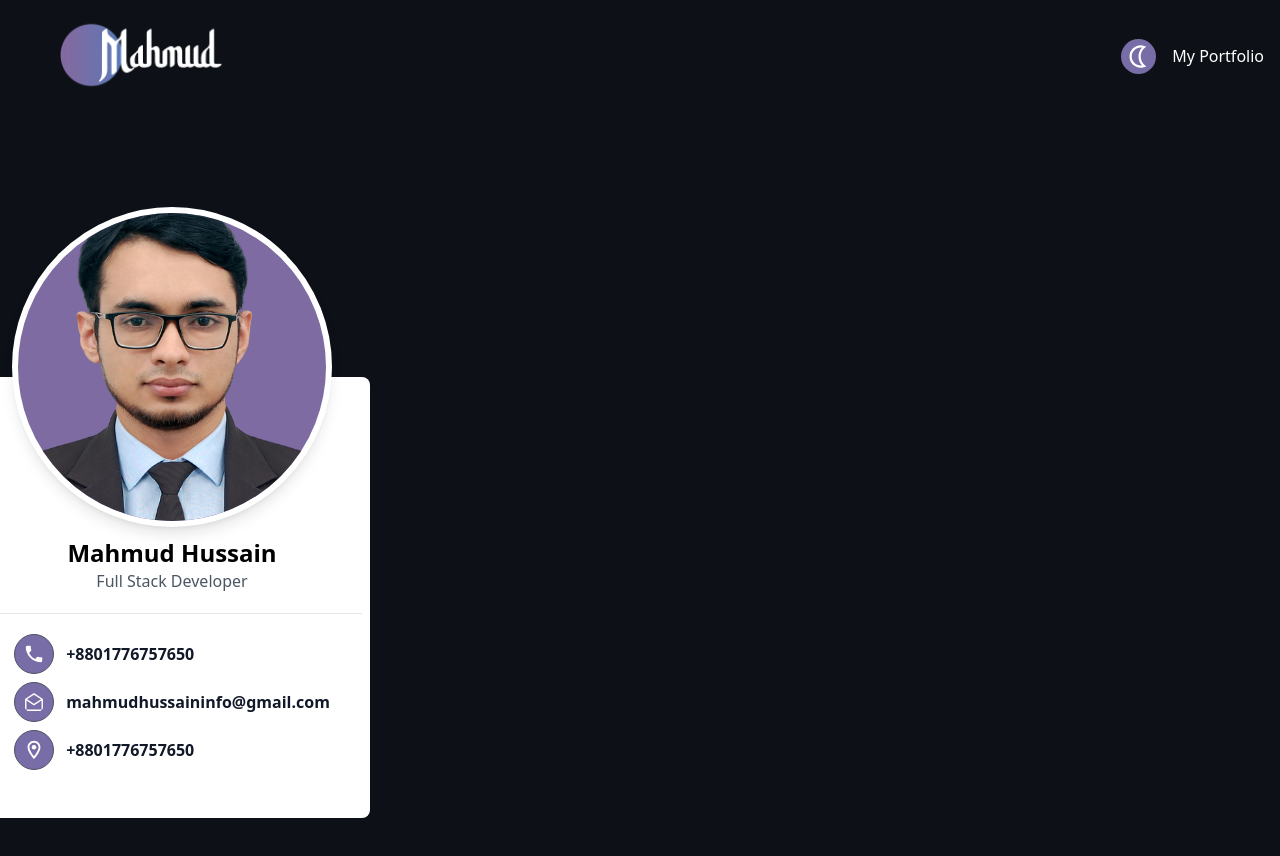
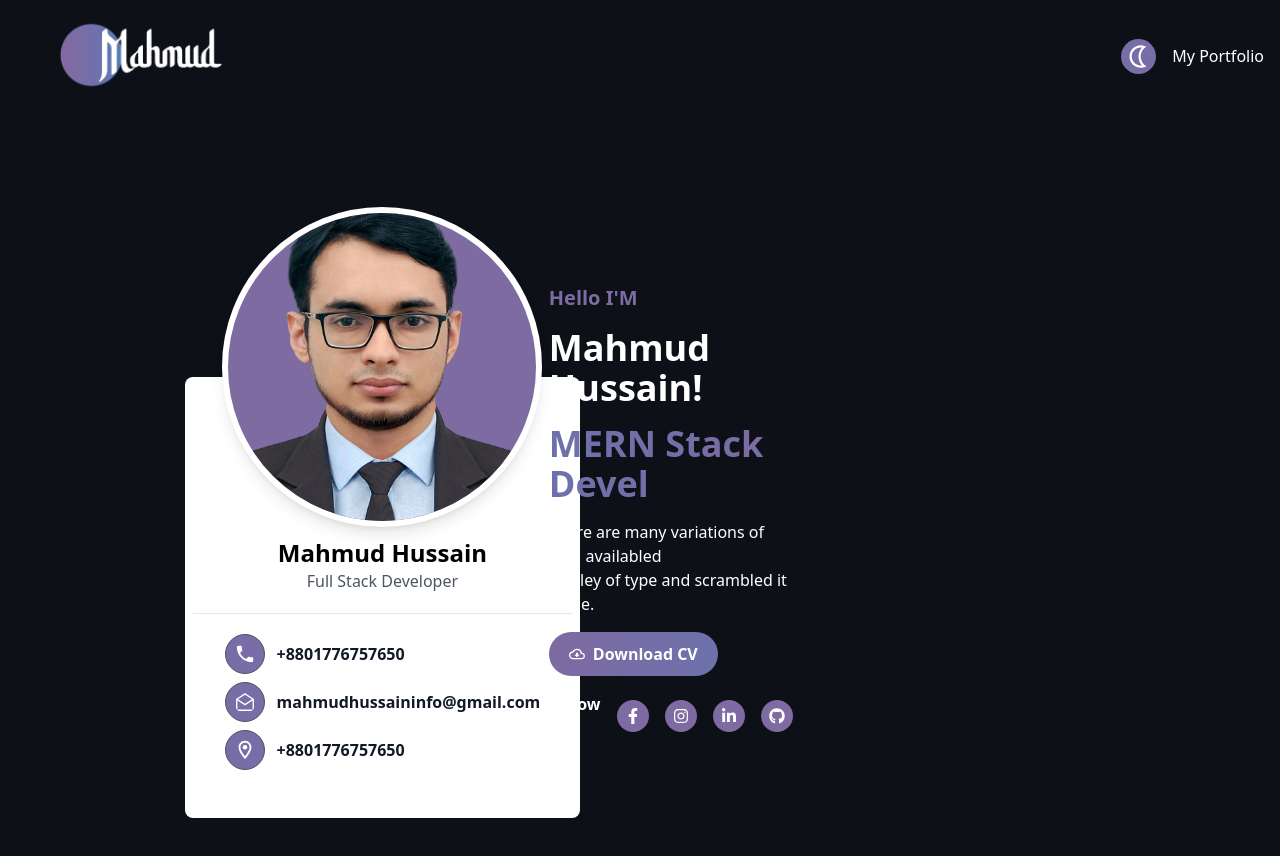
Before and after one commit to mahmudhussaininfo/portfolio-nextjs, a Next.js app: page / in a window 1280 px wide. Shown: the top 856 px of the page. Built offline with nearby package versions, Linux system fonts and the light colour scheme.

Commit message:
home page running

```diff
--- a/app/components/Home.jsx
+++ b/app/components/Home.jsx
@@ -1,16 +1,27 @@
 import Image from "next/image.js";
 import Link from "next/link.js";
 import React from "react";
-import { MdLocalPhone, MdOutlineLocationOn } from "react-icons/md";
+import {
+  MdLocalPhone,
+  MdOutlineLocationOn,
+  MdOutlineCloudDownload,
+} from "react-icons/md";
 import { LiaEnvelopeOpen } from "react-icons/lia";
+import {
+  FaFacebookF,
+  FaLinkedinIn,
+  FaGithub,
+  FaInstagram,
+} from "react-icons/fa";
+import AnimatedText from "./Theme/TypeWriterText.jsx";
 
 const Home = () => {
   return (
     <>
       <div className="min-h-screen flex items-center justify-center">
-        <div className="container text-gray-900 mx-auto flex flex-col md:flex-row items-center gap-8 p-4">
+        <div className="container text-gray-900 mx-auto w-[60%] flex flex-col md:flex-row items-center gap-8 p-4">
           {/* my img and details */}
-          <div className="md:w-1/4">
+          <div className="md:w-[30%]">
             <div className="flex flex-col items-center">
               <div className="w-80 h-80 rounded-full overflow-hidden border-[6px] border-white bg-[#7d6ba1] z-50 shadow-lg mb-[-150px]">
                 <Image
@@ -67,10 +78,58 @@ const Home = () => {
             </div>
           </div>
           {/* about me and cv button */}
-          <div></div>
+          <div className="md:w-[40%] space-y-4 dark:text-white p-6">
+            <h3 className="text-xl font-bold text-primary">Hello I'M</h3>
+            <h2 className="font-extrabold text-4xl">Mahmud Hussain!</h2>
+
+            <AnimatedText
+              text={[
+                "Full Stack Developer",
+                "MERN Stack Developer",
+                "Next.js Expert",
+                "Web Designer",
+                "Wordpress Expert",
+              ]}
+            />
+
+            <p>
+              There are many variations of sum availabled <br /> in alley of
+              type and scrambled it some.
+            </p>
+            <Link
+              type="button"
+              href="/mahmud-resume.pdf"
+              target="_blank"
+              download
+              className="btn-gradient flex items-center gap-2"
+            >
+              <span>
+                <MdOutlineCloudDownload />
+              </span>
+              <span>Download CV</span>
+            </Link>
+            <div className="flex items-center gap-4">
+              <h4 className="text-md font-semibold">Follow Me: </h4>
+              <div className="flex gap-4">
+                {/* social icons */}
+                <span className="social-icon">
+                  <FaFacebookF />
+                </span>
+                <span className="social-icon">
+                  <FaInstagram />
+                </span>
+                <span className="social-icon">
+                  <FaLinkedinIn />
+                </span>
+                <span className="social-icon">
+                  <FaGithub />
+                </span>
+              </div>
+            </div>
+          </div>
 
           {/* menu */}
-          <div></div>
+          <div className="md:w-[30%] dark:text-white"></div>
         </div>
       </div>
     </>
--- /dev/null
+++ b/app/components/Theme/TypeWriterText.jsx
@@ -0,0 +1,19 @@
+"use client";
+
+import { Typewriter } from "react-simple-typewriter";
+
+export default function AnimatedText({ text }) {
+  return (
+    <h2 className="text-2xl md:text-4xl font-bold text-animated">
+      <Typewriter
+        words={text}
+        loop={true}
+        cursor
+        cursorStyle="|"
+        typeSpeed={80}
+        deleteSpeed={50}
+        delaySpeed={1500}
+      />
+    </h2>
+  );
+}
--- a/app/globals.css
+++ b/app/globals.css
@@ -18,3 +18,45 @@
   --background: #0d1117;
   --foreground: #ffffff;
 }
+
+.social-icon {
+  @apply bg-primary p-2 rounded-full text-white hover:bg-purple-800 cursor-pointer;
+}
+
+.btn-gradient {
+  background: linear-gradient(to right, #7e6aa1, #6d71ab);
+  color: #fff;
+  padding: 10px 20px;
+  border-radius: 25px;
+  font-weight: 600;
+  cursor: pointer;
+  width: fit-content;
+  transition: opacity 0.3s ease, transform 0.2s ease;
+}
+
+.btn-gradient:hover {
+  opacity: 0.9;
+  transform: translateY(-2px);
+}
+
+.text-gradient {
+  background: linear-gradient(90deg, #7e6aa1, #6d71ab);
+  -webkit-text-fill-color: transparent;
+}
+
+@keyframes gradientMove {
+  0% {
+    background-position: 0% 50%;
+  }
+  100% {
+    background-position: 100% 50%;
+  }
+}
+
+.text-animated {
+  background: linear-gradient(90deg, #7e6aa1, #6d71ab, #7e6aa1);
+  background-size: 200% 200%;
+  animation: gradientMove 3s ease infinite;
+  -webkit-background-clip: text;
+  -webkit-text-fill-color: transparent;
+}
--- a/package.json
+++ b/package.json
@@ -13,7 +13,8 @@
     "next-themes": "^0.4.6",
     "react": "^18",
     "react-dom": "^18",
-    "react-icons": "^5.5.0"
+    "react-icons": "^5.5.0",
+    "react-simple-typewriter": "^5.0.1"
   },
   "devDependencies": {
     "eslint": "^8",
--- a/tailwind.config.js
+++ b/tailwind.config.js
@@ -11,6 +11,7 @@ module.exports = {
       colors: {
         background: "var(--background)",
         foreground: "var(--foreground)",
+        primary: "#7d6ba1",
       },
     },
   },
```
Also changed, not shown: utils/lib.js (added), 2 other files (tests, documents, lock files or other folders).
